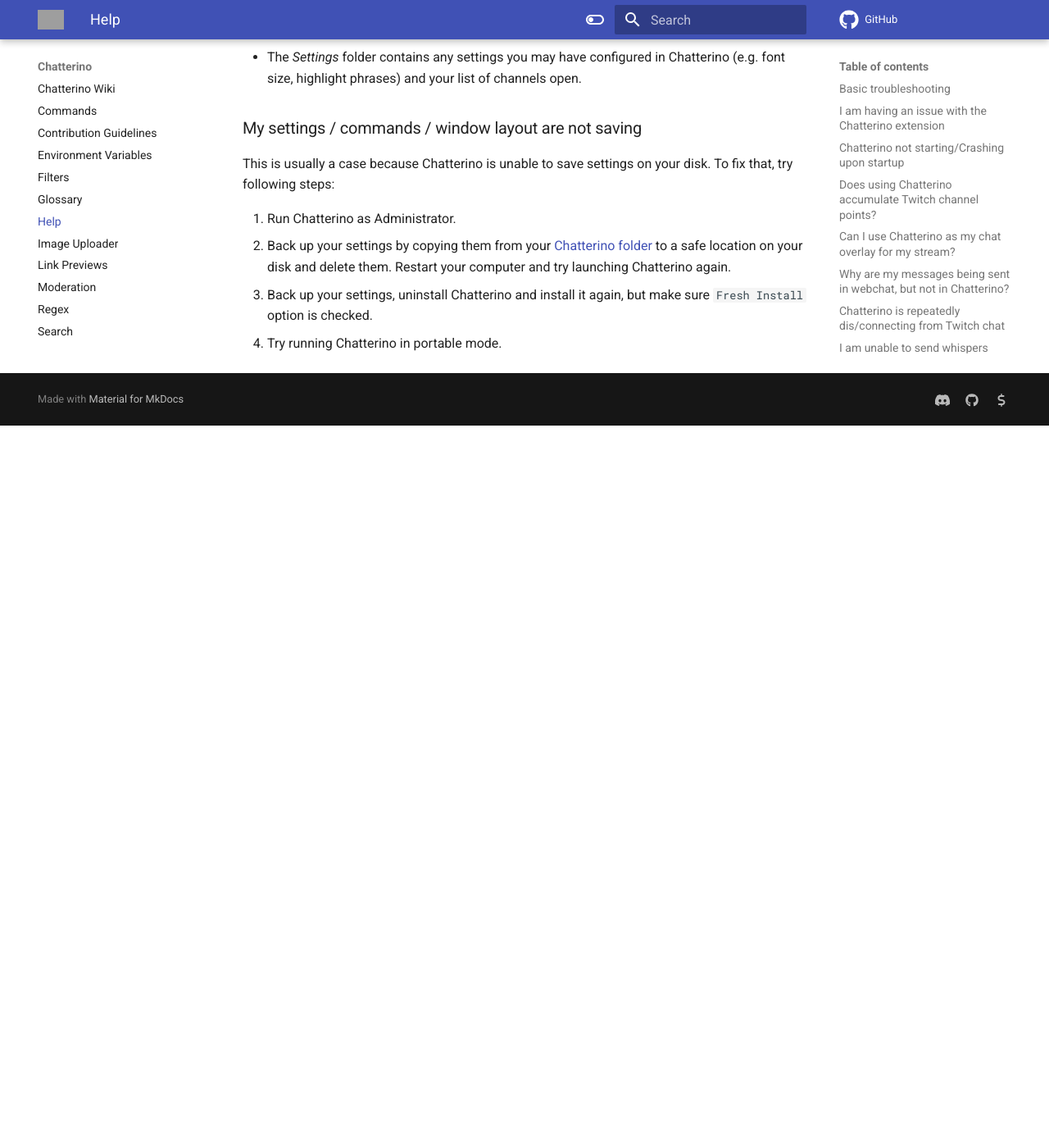
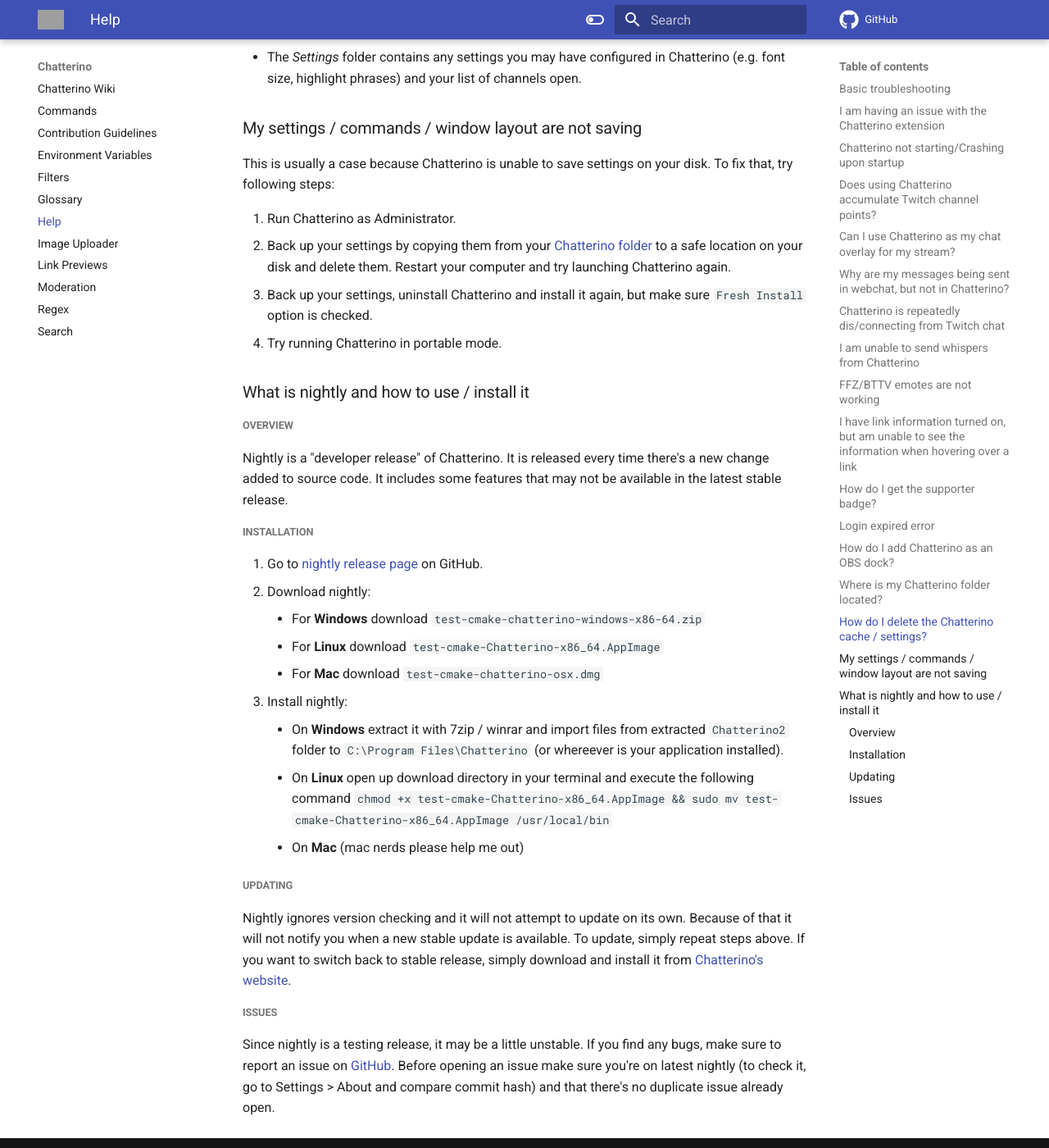
Before and after one commit to Chatterino/wiki, an MkDocs documentation site: the page built from docs/Help.md, in a window 1280 px wide and 1400 px high, scrolled down 3341 px. Shown: the whole window at 82% size. Built offline with MkDocs 1.6.1 and Material for MkDocs 9.7.7, drawn with Linux system fonts in a browser that asks for light colours; comment, search, counter and statistics services are not loaded; before the commit the page ends 3860 px from its top, so only the background shows below that; grey boxes are pictures that could not be loaded.

Commit message:
Added help section about nightly

```diff
--- a/docs/Help.md
+++ b/docs/Help.md
@@ -98,3 +98,26 @@
 2. Back up your settings by copying them from your [Chatterino folder](#where-is-chatterino-folder-located) to a safe location on your disk and delete them. Restart your computer and try launching Chatterino again.
 3. Back up your settings, uninstall Chatterino and install it again, but make sure `Fresh Install` option is checked.
 4. Try running Chatterino in portable mode.
+
+### What is nightly and how to use / install it
+
+##### Overview
+Nightly is a "developer release" of Chatterino. It is released every time there's a new change added to source code. It includes some features that may not be available in the latest stable release.
+
+
+##### Installation
+1. Go to [nightly release page](https://github.com/Chatterino/chatterino2/releases/tag/nightly-build) on GitHub.
+1. Download nightly:
+    - For **Windows** download `test-cmake-chatterino-windows-x86-64.zip`
+    - For **Linux** download `test-cmake-Chatterino-x86_64.AppImage`
+    - For **Mac** download `test-cmake-chatterino-osx.dmg`
+1. Install nightly:
+    - On **Windows** extract it with 7zip / winrar and import files from extracted `Chatterino2` folder to `C:\Program Files\Chatterino` (or whereever is your application installed).
+    - On **Linux** open up download directory in your terminal and execute the following command `chmod +x test-cmake-Chatterino-x86_64.AppImage && sudo mv test-cmake-Chatterino-x86_64.AppImage /usr/local/bin`
+    - On **Mac** (mac nerds please help me out)
+
+##### Updating
+Nightly ignores version checking and it will not attempt to update on its own. Because of that it will not notify you when a new stable update is available. To update, simply repeat steps above. If you want to switch back to stable release, simply download and install it from [Chatterino's website](https://chatterino.com/#downloads).
+
+##### Issues
+Since nightly is a testing release, it may be a little unstable. If you find any bugs, make sure to report an issue on [GitHub](https://github.com/Chatterino/chatterino2/issues/new/choose). Before opening an issue make sure you're on latest nightly (to check it, go to Settings > About and compare commit hash) and that there's no duplicate issue already open.
```
